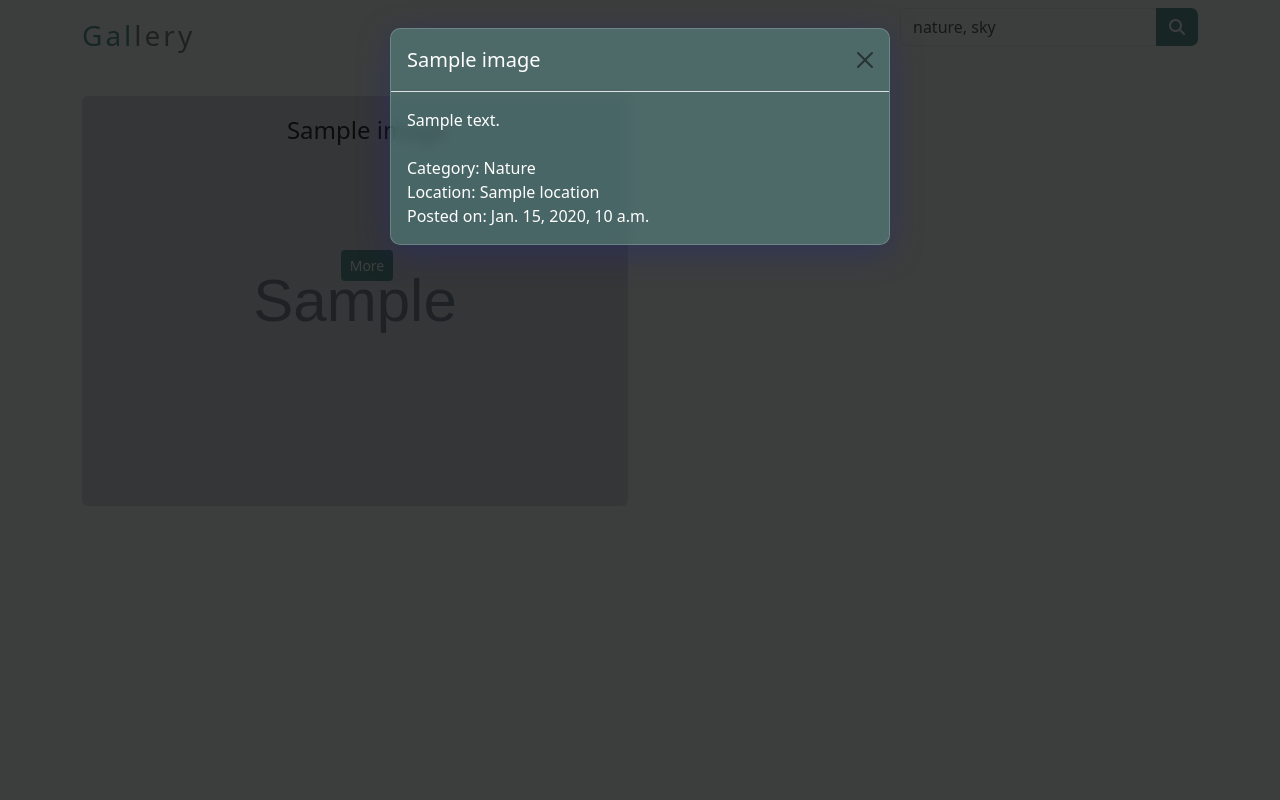
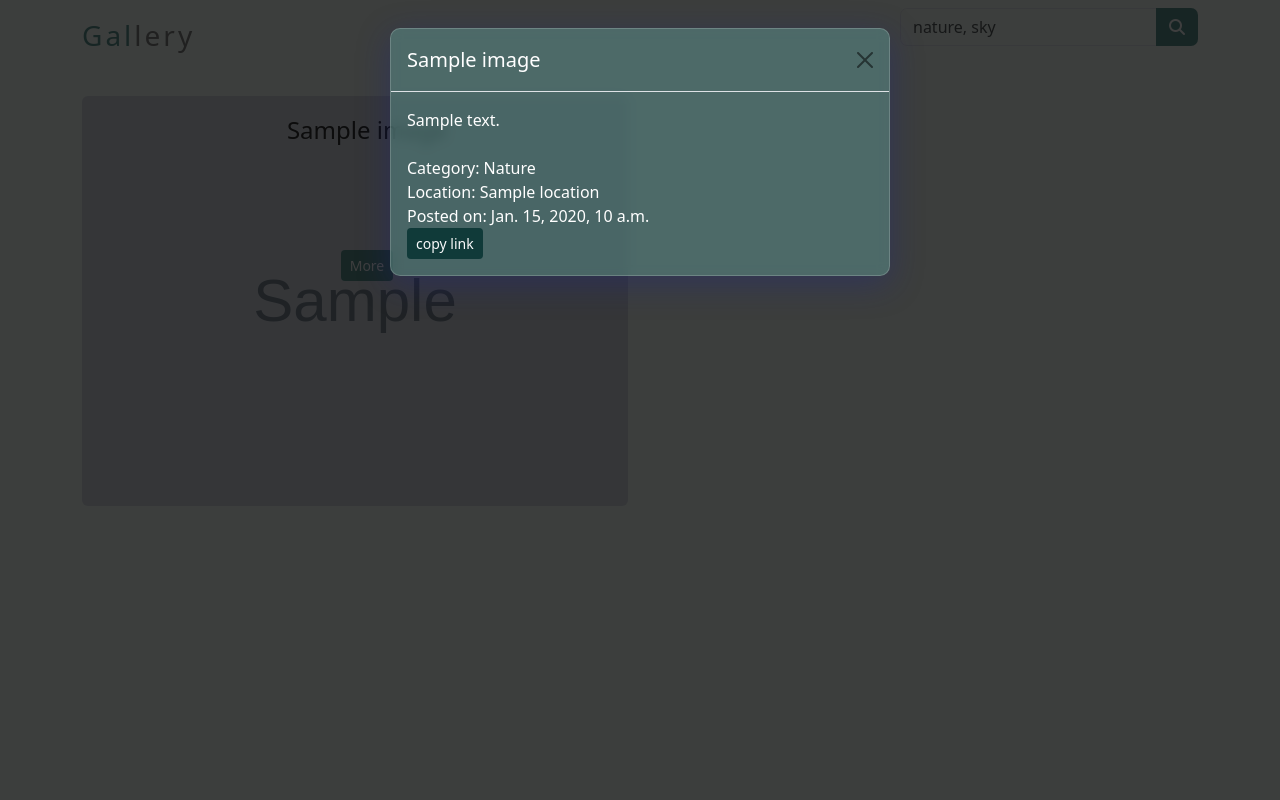
Before and after one commit to Edu58/Django-Gallery, a Django app: page / in a window 1280 px wide, after a click on "More". Run offline with Django 4.2, Linux system fonts and the light colour scheme; tables that the repository leaves empty hold one stand-in row (values such as "Sample post"); grey boxes marked "Sample" are stand-in pictures; some libraries are stand-ins or nearby versions.

Commit message:
style: adds copy link btn

```diff
--- a/static/index.css
+++ b/static/index.css
@@ -29,3 +29,7 @@
     border: 1px solid rgba( 255, 255, 255, 0.18 );
     color: #FFF;
 }
+
+#copy {
+    background-color: #103a39;
+}
--- a/templates/index.html
+++ b/templates/index.html
@@ -40,7 +40,8 @@
                     <div class="mt-4">
                         Category: {{ image.category.name }} <br>
                         Location: {{ image.location.name }} <br>
-                        Posted on: {{ image.posted_on }}
+                        Posted on: {{ image.posted_on }} <br>
+                        <button type="button" class="btn btn-sm text-light" id="copy">copy link</button>
                     </div>
                 </div>
             </div>
```
